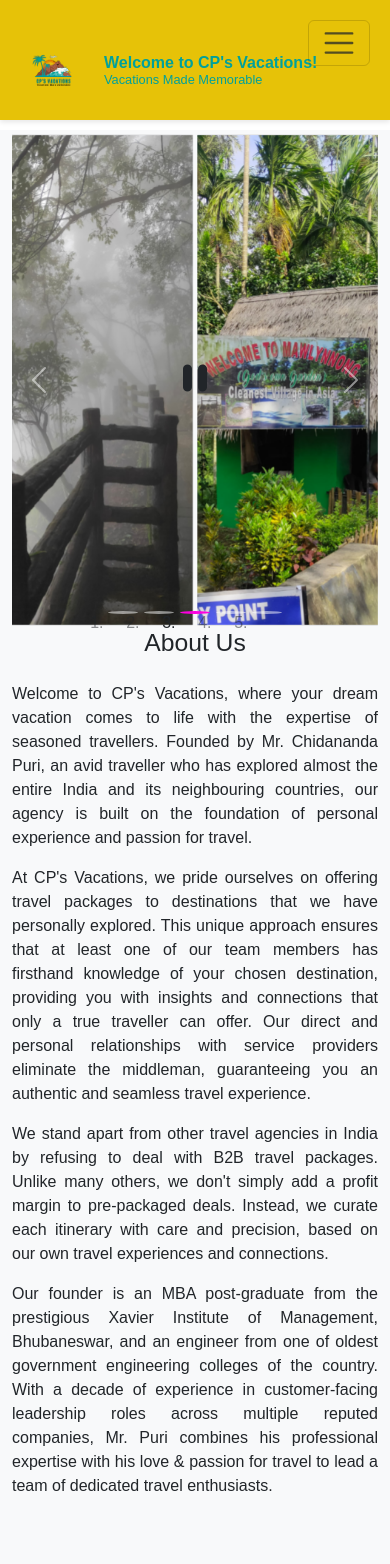
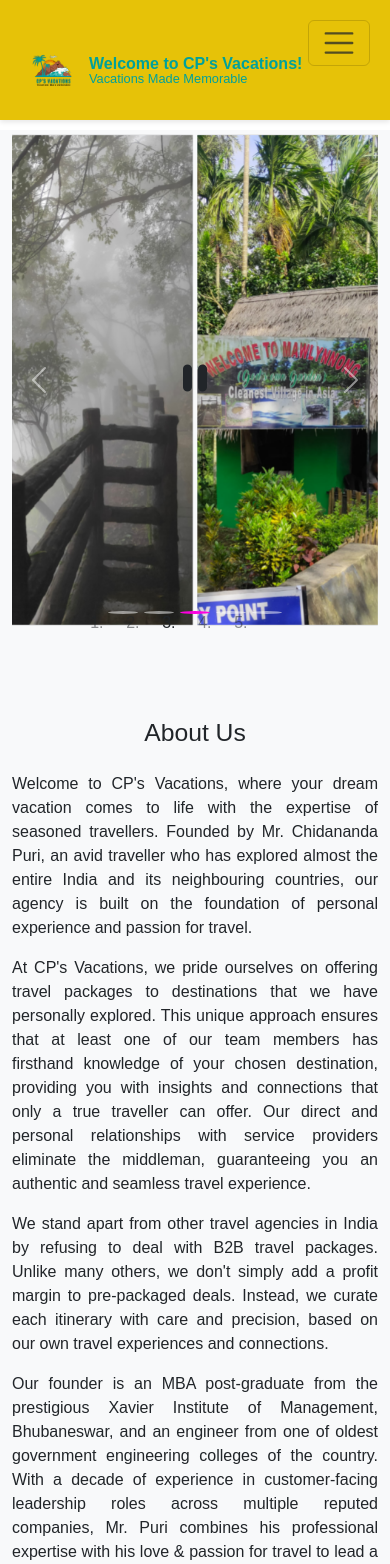
Before and after one commit to krupamay/cpsvacations, a React (Create React App) app: page / in a window 390 px wide. Shown: the top 1564 px of the page. Built offline with nearby package versions, Linux system fonts and the light colour scheme.

Commit message:
fixed mobile version

```diff
--- a/src/App.css
+++ b/src/App.css
@@ -67,6 +67,7 @@
   display: flex;
   align-items: center;
   justify-content: space-between;
+  align-items: center;
 }
 
 .footer {
@@ -98,6 +99,7 @@
 
 .container {
   margin-top: 20px;
+  align-items: center;
 }
 
 .carousel-image {
@@ -176,6 +178,7 @@ body {
 
 .navbar .container {
   display: flex;
+  align-items: center;
   justify-content: space-between;
   align-items: center;
 }
@@ -301,40 +304,34 @@ section {
   }
 }
 
-@media (max-width: 768px) {
-  .header .welcome-message {
-    font-size: 1rem; /* Adjust as necessary */
-    line-height: 1.4;
-  }
-
-  .cp-vacation-title {
-    font-size: 1.5rem; /* Adjust as necessary */
-  }
-
-  .lead {
-    font-size: 1rem; /* Adjust as necessary */
-  }
-}
-
 .justified-text {
   text-align: justify;
 }
 
 @media (max-width: 768px) {
   .header .welcome-message {
-    font-size: 1rem; /* Adjust as necessary */
-    line-height: 1.2;
-    margin-left: 5px;
+    line-height: 1;
+    margin-left: 1px;
   }
 
+  .logo {
+    height: 100px; /* Adjust as necessary */
+    width: auto;
+  }
   .cp-vacation-title {
     font-size: 1rem; /* Adjust as necessary */
     margin-bottom: 0; /* Reduce bottom margin */
+    margin-left: 0px;
+    position: relative; /* Enable relative positioning for layering */
+    white-space: nowrap; /* Prevents text wrapping */
+    overflow: hidden; /* Hides overflow text */
+    text-overflow: ellipsis; /* Adds ellipsis to overflowing text */
   }
 
   .lead {
     font-size: 0.8rem; /* Adjust as necessary */
     margin-top: 0; /* Reduce top margin */
+    margin-left: 0px;
   }
 
   .navbar-brand img {
@@ -363,3 +360,13 @@ section {
     margin-left: 20px; /* Add margin to separate from the logo */
   }
 }
+
+.custom-spacing {
+  margin-top: 20px;
+}
+
+@media (max-width: 768px) {
+  .custom-spacing {
+    margin-top: 20px;
+  }
+}
--- a/src/App.js
+++ b/src/App.js
@@ -154,7 +154,7 @@ function App() {
               <Link to="/" className="navbar-brand" onClick={() => handleLinkClick('/')}>
                 <img src={logo} alt="CP's Vacation" className="logo" />
               </Link>
-              <div className="header-text ms-3 welcome-message">
+              <div className="header-text welcome-message">
                 <h1 className="display-6 mb-0 cp-vacation-title">Welcome to CP's Vacations!</h1>
                 <p className="lead mb-0">Vacations Made Memorable</p>
               </div>
@@ -239,7 +239,7 @@ function App() {
           ))}
         </Routes>
 
-        <section id="about" className="py-5">
+        <section id="about" className="py-5 custom-spacing">
           <div className="container">
             <h2 className="text-center mb-4">About Us</h2>
             <p class="justified-text">Welcome to CP's Vacations, where your dream vacation comes to life with the expertise of seasoned travellers. Founded by Mr. Chidananda Puri, an avid traveller who has explored almost the entire India and its neighbouring countries, our agency is built on the foundation of personal experience and passion for travel.</p>
```
